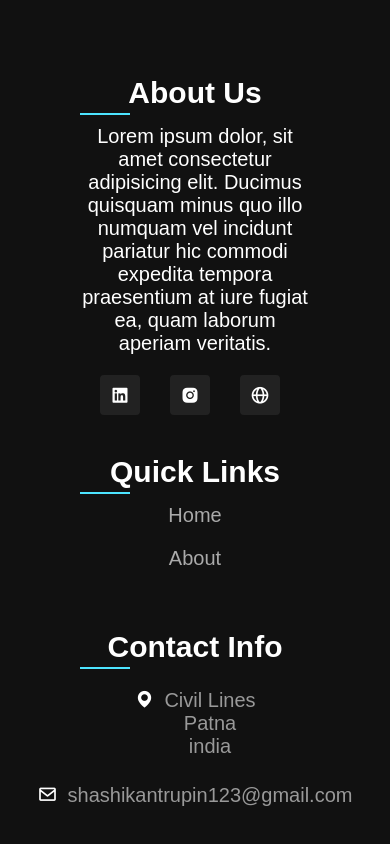
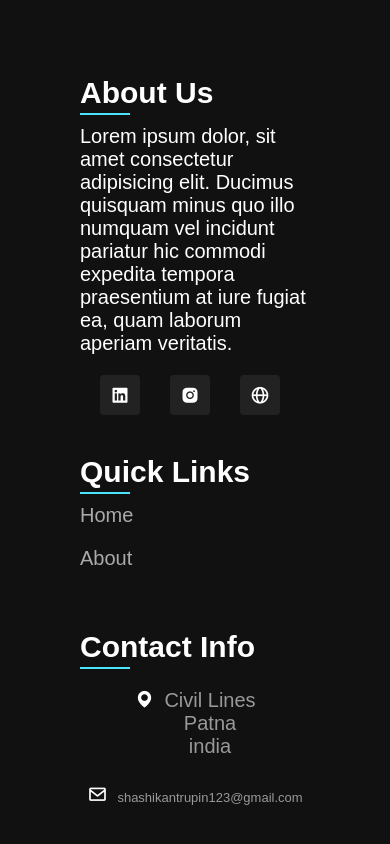
Before and after one commit to shashikantRupin/mern-blog-app, a React (Create React App) app in the folder frontend/: page / in a window 390 px wide. Shown: the part 2589-3433 px from the top of the page. Built offline with nearby package versions, Linux system fonts and the light colour scheme; no server answers.

Commit message:
navbar menu fixed

```diff
--- a/frontend/src/App.css
+++ b/frontend/src/App.css
@@ -1,5 +1,5 @@
 .App {
-  text-align: center;
+  /* text-align: center; */
   width: 100%;
   margin: auto;
 }
--- a/frontend/src/Components/Footer.jsx
+++ b/frontend/src/Components/Footer.jsx
@@ -71,7 +71,7 @@ const Footer =()=>{
                   <i className="bx bx-envelope"></i>
                 </span>
                 <p>
-                  <a href="vivekverma4679@gmail.com">
+                  <a href="vivekverma4679@gmail.com" className="email">
                     shashikantrupin123@gmail.com
                   </a>
                 </p>
--- a/frontend/src/styles/footer.css
+++ b/frontend/src/styles/footer.css
@@ -228,7 +228,7 @@ header.shadow .logo{
     font-weight: 600;
     color: var(--text-color);
     display: -webkit-box;
-    -webkit-line-clamp: 2;
+
     -webkit-box-orient: vertical;
     overflow: hidden;
 }
@@ -246,7 +246,6 @@ header.shadow .logo{
     line-height: 1.5rem;
     margin: 5px 0 10px;
     display: -webkit-box;
-    -webkit-line-clamp: 2;
     -webkit-box-orient: vertical;
     overflow: hidden;
 }
@@ -501,9 +500,12 @@ footer p{
     .header-img{
         height: 340px;
     }
+    .contactBx .info li a{
+        font-size: 13px;
+    }
 }
 
-@media (max-width: 396px){
+@media all and (max-width: 396px){
     .home-title{
         font-size: 2rem;
     }
@@ -535,10 +537,13 @@ footer p{
     .header-img{
         height: 340px;
     }
+    .contactBx .info li a{
+        font-size: 13px;
+    }
 }
 
 /* Footer Media Query */
-@media (max-width: 991px){
+@media all and (max-width: 991px){
     footer{
         padding: 40px;
         font-size: 20px;
--- a/frontend/src/styles/nav.css
+++ b/frontend/src/styles/nav.css
@@ -136,7 +136,8 @@ nav .menu span {
   /* Utility classes for spacing */
   .nav-list {
     gap: 20px;
-    padding: 10px;
+    /* padding: 10px; */
+    /* border: 1px solid red !important; */
   }
 
   .login-logout {
@@ -152,6 +153,7 @@ nav .menu span {
   /* When JS toggles .open, show the list */
   nav ul.open {
     display: flex;
+    /* border: 1px solid red; */
   }
 
   /* Mobile link style */
```
